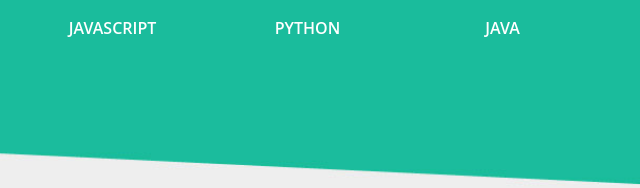
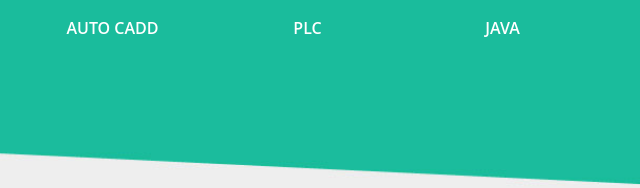
Before and after one commit to Sundarik3/Sundarik3.github.io, a plain HTML site: page index.html in a window 1280 px wide. Shown: the part 1719-1907 px from the top of the page, 610-1250 px from the left. Drawn offline with nearby package versions, Linux system fonts and the light colour scheme; files that its build step writes are made by us from their sources; files whose address does not match are found by name.

Commit message:
Update index.html

```diff
--- a/index.html
+++ b/index.html
@@ -238,11 +238,11 @@ A system which is used for checking weapons in security system.
 				</div>
 				<div class="col-md-2 skills-grid text-center">
 					<div class="circle" id="circles-4"></div>
-					<p>JavaScript</p>
+					<p>Auto CADD</p>
 				</div>
 				<div class="col-md-2 skills-grid text-center">
 					<div class="circle" id="circles-5"></div>
-					<p>Python</p>
+					<p>PLC</p>
 				</div>
 				<div class="col-md-2 skills-grid text-center">
 					<div class="circle" id="circles-6"></div>
```
